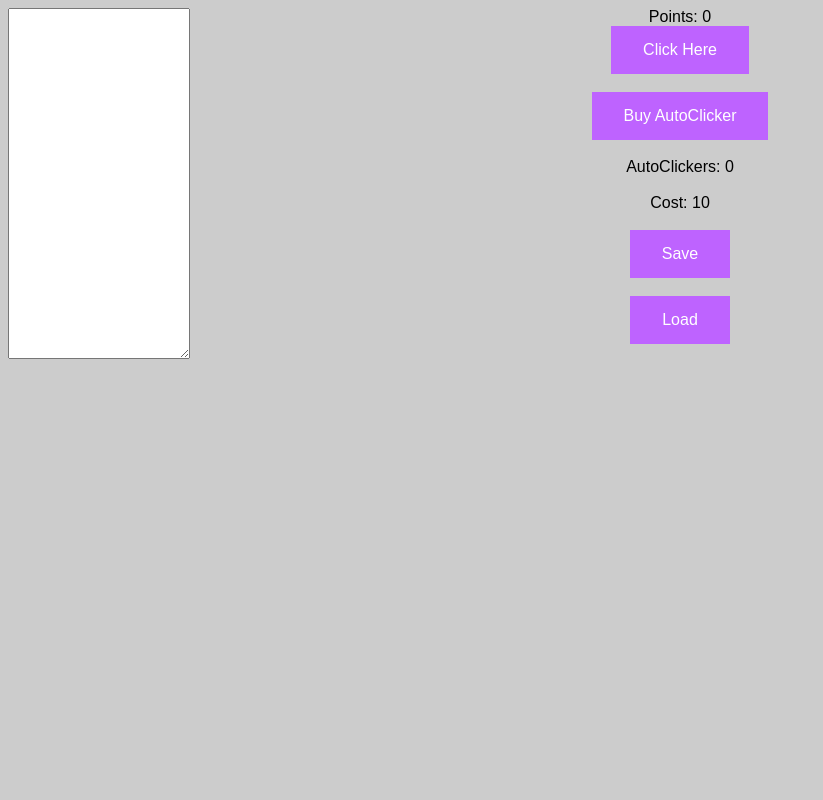
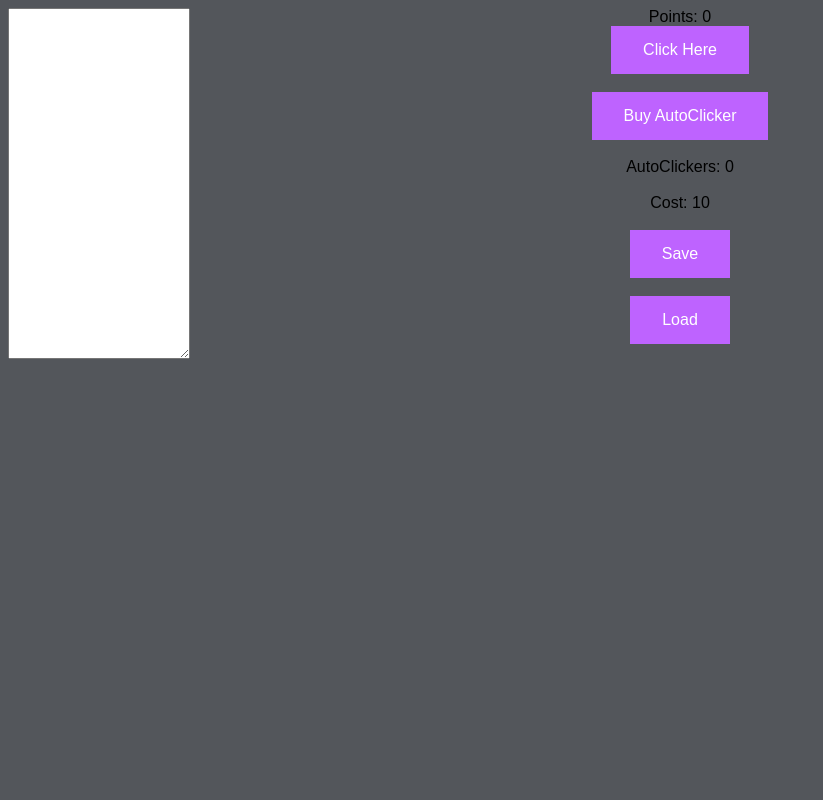
Before and after one commit to 2g1/2g1.github.io, a PHP site: page /incremental/index.html in a window 1280 px wide. Shown: the whole page, without its empty margins (0-823 px from the left). Run offline with PHP 8.4, Linux system fonts and the light colour scheme.

Commit message:
Update interface.css

```diff
--- a/incremental/interface.css
+++ b/incremental/interface.css
@@ -1,5 +1,5 @@
 body{
-  background-color: #cccccc;
+  background-color: #53565b;
 }
 
 #game{
```
